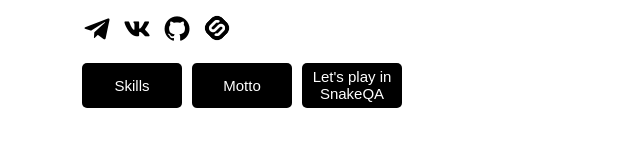
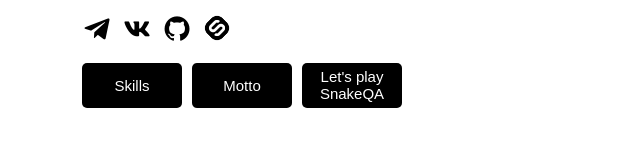
Before and after one commit to GoodyrevQA/GoodyrevQA.github.io, a plain HTML site: page index.html in a window 1280 px wide. Shown: the part 440-598 px from the top of the page, 568-1208 px from the left. Drawn offline with nearby package versions, Linux system fonts and the light colour scheme.

Commit message:
Update index.html

```diff
--- a/index.html
+++ b/index.html
@@ -44,7 +44,7 @@
         <div class="menu">
           <button  class="btn" id="button1" href="">Skills</button>
           <button  class="btn" id="button2" href="">Motto</button>
-          <a href='https://GoodyrevQA.github.io/SnakeQA.html' target="_ blank"><button class="btn" id="button3">Let's play in SnakeQA</button></a>
+          <a href='https://GoodyrevQA.github.io/SnakeQA.html' target="_ blank"><button class="btn" id="button3">Let's play SnakeQA</button></a>
 
           <script type="text/javascript" src="js.js"></script>
           <script src="https://unpkg.com/sweetalert/dist/sweetalert.min.js"></script>
```
